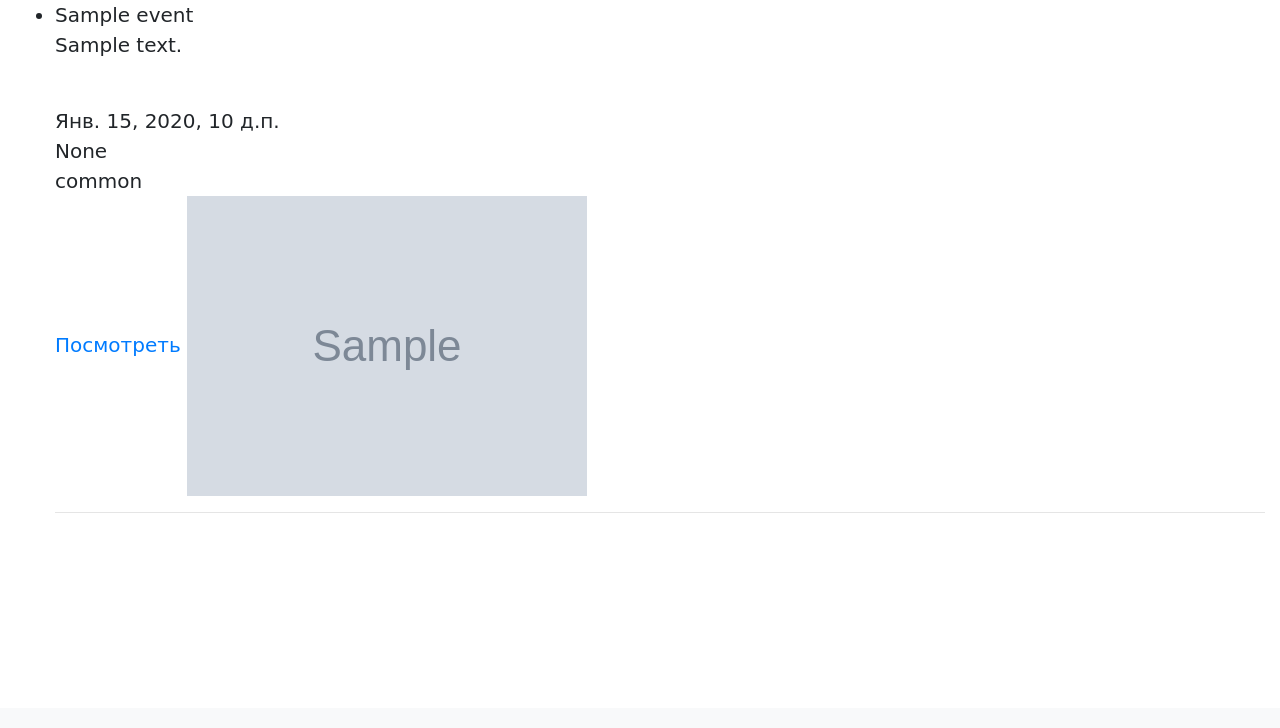
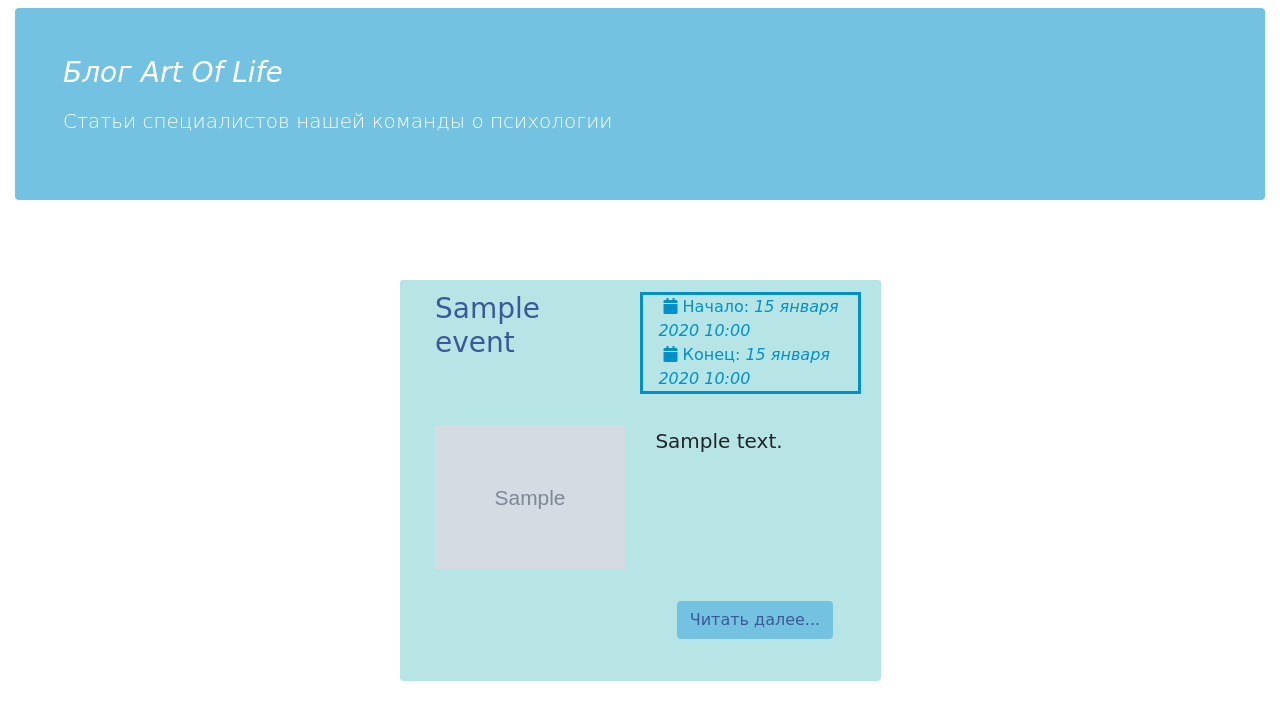
Before and after one commit to gda2048/PhychoBlog, a Django app: page /events/common/ in a window 1280 px wide. Shown: the part 92-820 px from the top of the page. Before the commit the page ends 605 px from the top, so only its background shows below. Run offline with Django 3.2, Linux system fonts and the light colour scheme; tables that the repository leaves empty hold one stand-in row (values such as "Sample post"); grey boxes marked "Sample" are stand-in pictures; parts of the project's set-up code (start-up, migrations or seed data) failed here and were passed over; some libraries are stand-ins or nearby versions; some web fonts are replaced.

Commit message:
add raw events + delete sleep

```diff
--- a/blog/views.py
+++ b/blog/views.py
@@ -17,6 +17,7 @@ class ArticleDetailView(DetailView):
 
     def get_context_data(self, **kwargs):
         context = super(ArticleDetailView, self).get_context_data(**kwargs)
+        assert isinstance(context, object)
         context['images'] = Article.objects.get(pk=self.kwargs['pk']).photos.exclude(binary_image=None)
         context['last_articles'] = Article.objects.order_by('-release_date').exclude(id__in=[self.object.id])[:2]
         return context
--- a/events/views.py
+++ b/events/views.py
@@ -8,7 +8,7 @@ class EventListView(ListView):
     model = Event
     template_name = 'events/events.html'
     context_object_name = 'event_list'
-    paginate_by = 1
+    paginate_by = 6
 
     def get_queryset(self):
         return Event.objects.filter(type=self.kwargs['type'])
--- a/templates/base.html
+++ b/templates/base.html
@@ -38,7 +38,6 @@
             }
         }
         window.onload = function () {
-            sleep(1000);
             document.getElementById('preloader').classList.add('d-none');
             document.getElementById('body').classList.remove('d-none');
         }
--- a/templates/blog/articles.html
+++ b/templates/blog/articles.html
@@ -81,7 +81,6 @@
 
             window.onload = function () {
                 AOS.init();
-                sleep(1000);
                 document.getElementById('preloader').classList.add('d-none');
                 document.getElementById('body').classList.remove('d-none');
                 let width = window.innerWidth || document.documentElement.clientWidth || document.body.clientWidth;
--- a/templates/events/announcements.html
+++ b/templates/events/announcements.html
@@ -15,7 +15,7 @@
                 <div class="card col-12 bg-psycho-pearlbush border-0 row {% if announcement.event.photo %}announcement{% endif %} justify-content-around"
                      data-aos="flip-right">
                     <div class="card-header border-0 bg-psycho-pearlbush">
-                            <div class="text-psycho-lightblue border-psycho-date">
+                            <div class="text-psycho-lightblue border-psycho-date" style="font-size: 16px;">
                                 {% if announcement.event.start_date %}&nbsp;<i class="fas fa-calendar"></i> Начало: <i>{{ announcement.event.start_date | date:"d E Y H:i" }}</i>&nbsp;<br>{% endif %}
                                 {% if announcement.event.end_date %}&nbsp;<i class="fas fa-calendar"></i> Конец: <i>{{ announcement.event.end_date | date:"d E Y H:i" }}</i>&nbsp;<br>{% endif %}
                                 {% if announcement.event.duration %}
@@ -125,7 +125,6 @@
             }
 
             window.onload = function () {
-                sleep(1000);
                 document.getElementById('preloader').classList.add('d-none');
                 document.getElementById('body').classList.remove('d-none');
                 let width = window.innerWidth || document.documentElement.clientWidth || document.body.clientWidth;
--- a/templates/events/events.html
+++ b/templates/events/events.html
@@ -1,23 +1,93 @@
 {% extends 'base.html' %}
 {% block title %} Мероприятия {% endblock %}
+{% block link %}
+    <link href="https://unpkg.com/aos@2.3.1/dist/aos.css" rel="stylesheet">
+{% endblock %}
 {% block content %}
-    <ul>
-        {% for event_item in event_list %}
-            <li>{{ event_item.name }}<br>
-                {{ event_item.content | linebreaks }}<br>
-                {{ event_item.start_date }}<br>
-                {{ event_item.duration }}<br>
-                {{ event_item.type }}<br>
-                <a href = '{% url 'event' pk=event_item.id %}'>Посмотреть</a>
-                {% if  event_item.photo %}
-                <img src="{{ event_item.photo.url }}" alt="{{ event_item.alt }}"
-                     style="max-width: 100%; max-height: 100%;">
-                {% endif %}
-            </li>
-            <hr>
-        {% endfor %}
+    <div class="jumbotron mt-2 p-3 p-md-5 text-white rounded bg-psycho-teal">
+        <div class="col-md-6 px-0">
+            <h3 class="font-italic">Блог Art Of Life</h3>
+            <p class="lead my-3">Статьи специалистов нашей команды о психологии</p>
+        </div>
+    </div>
+    <div>
+        <div class="row justify-content-around mx-1 mx-xl-5">
+            {% for ev in event_list %}
+                <div class="card col-12 col-sm-12 col-md-12 col-xl-5 my-3 m-xl-5 border-0 bg-psycho-pearlbush-real"
+                     data-aos="flip-right">
+                    <div class="card-header bg-psycho-pearlbush-real border-0 cardhead row">
+                        <div class="col-12 col-md-6"><a href="{% url 'event' pk=ev.id %}"><h3 class="text-psycho-blue">{{ ev.name }}</h3></a></div>
+                        <div class="col-12 col-md-6 text-psycho-lightblue border-psycho-date" style="font-size: 16px;">
+                                {% if ev.start_date %}&nbsp;<i class="fas fa-calendar"></i> Начало: <i>{{ ev.start_date | date:"d E Y H:i" }}</i>&nbsp;<br>{% endif %}
+                                {% if ev.end_date %}&nbsp;<i class="fas fa-calendar"></i> Конец: <i>{{ ev.end_date | date:"d E Y H:i" }}</i>&nbsp;<br>{% endif %}
+                                {% if ev.duration %}
+                                    &nbsp;<i class="fas fa-clock"></i> Длительность: <i>{{ ev.duration }}&nbsp;</i>
+                                {% endif %}
+                        </div>
+                    </div>
+                    <div class="card-body cardbody">
+                        {% if ev.photo %}
+                            <div class="d-none d-xl-flex row">
+                                <div class="col-xl-6 text-center"><div class=""><img class="img-fluid" src="{{ ev.photo.url }}" alt="{{ ev.alt }}"></div></div>
+                                <div class="col-xl-6"><p class="text-justify"> {{ ev.content | linebreaksbr| safe| truncatechars:'300' }}</p></div>
+                            </div>
+                            <div class="d-xl-none">
+                                <div class="text-center my-2 "><img class="img-fluid" src="{{ ev.photo.url }}" alt="{{ ev.alt }}"></div>
+                                <div><p class="text-justify"> {{ ev.content | linebreaksbr| safe| truncatechars:'300' }}</p></div>
+                            </div>
+                        {% else %}
+                                <div><p class="text-justify"> {{ ev.content | linebreaksbr| safe| truncatechars:'300' }}</p></div>
+                        {% endif %}
+                    </div>
+                    <div class="card-footer text-right border-0 bg-psycho-pearlbush-real">
+                        <b><a class='btn bg-psycho-teal text-psycho-blue' href='{% url 'event' pk=ev.id %}'>Читать
+                            далее...</a></b>
+                        <span class="d-none d-xl-inline">&nbsp;<br>&nbsp;</span>
+                    </div>
+                </div>
+            {% endfor %}
+        </div>
         {% block pagination %}
             {% include 'pagination.html' %}
         {% endblock %}
-    </ul>
+    </div>
 {% endblock %}
+{% block script %}
+    <script src="https://unpkg.com/aos@2.3.1/dist/aos.js"></script>
+
+    {% block onload %}
+        <script>
+            function sleep(milliseconds) {
+                let start = new Date().getTime();
+                for (let i = 0; i < 1e7; i++) {
+                    if ((new Date().getTime() - start) > milliseconds) {
+                        break;
+                    }
+                }
+            }
+
+
+            function max_class(lst, mx = true) {
+                let l = mx?-Infinity:Infinity;
+                for (let i = 0; i < lst.length; ++i) {
+                    l = mx?Math.max(lst[i].offsetHeight, l):Math.min(lst[i].offsetHeight, l);
+                }
+                for (let i = 0; i < lst.length; ++i) {
+                    lst[i].style.height = l.toString() + "px";
+                }
+            }
+
+            window.onload = function () {
+                AOS.init();
+                document.getElementById('preloader').classList.add('d-none');
+                document.getElementById('body').classList.remove('d-none');
+                let width = window.innerWidth || document.documentElement.clientWidth || document.body.clientWidth;
+                if (width>=1200) {
+                    max_class(document.getElementsByClassName("cardhead"));
+                }
+                AOS.refresh();
+            }
+        </script>
+
+    {% endblock %}
+{% endblock %}
--- a/templates/workers/people.html
+++ b/templates/workers/people.html
@@ -107,7 +107,6 @@
             }
 
             window.onload = function () {
-                sleep(1000);
                 document.getElementById('preloader').classList.add('d-none');
                 document.getElementById('body').classList.remove('d-none');
                 let width = window.innerWidth || document.documentElement.clientWidth || document.body.clientWidth;
```
